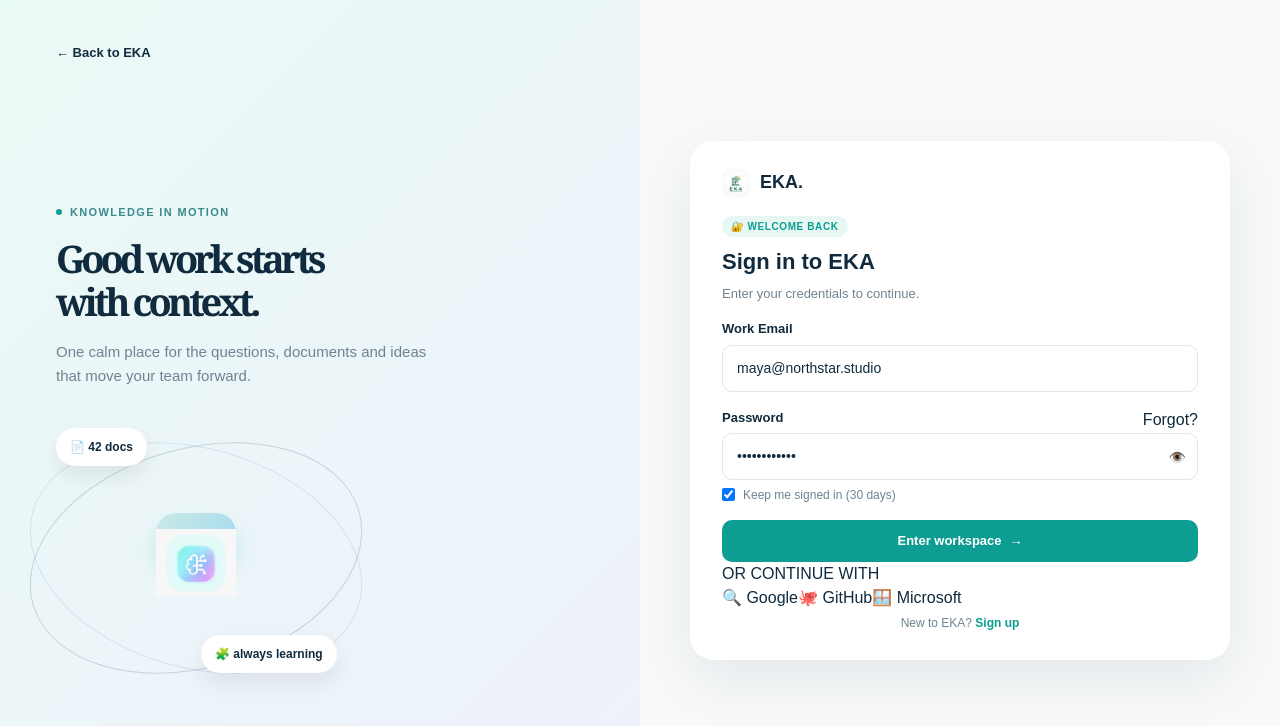
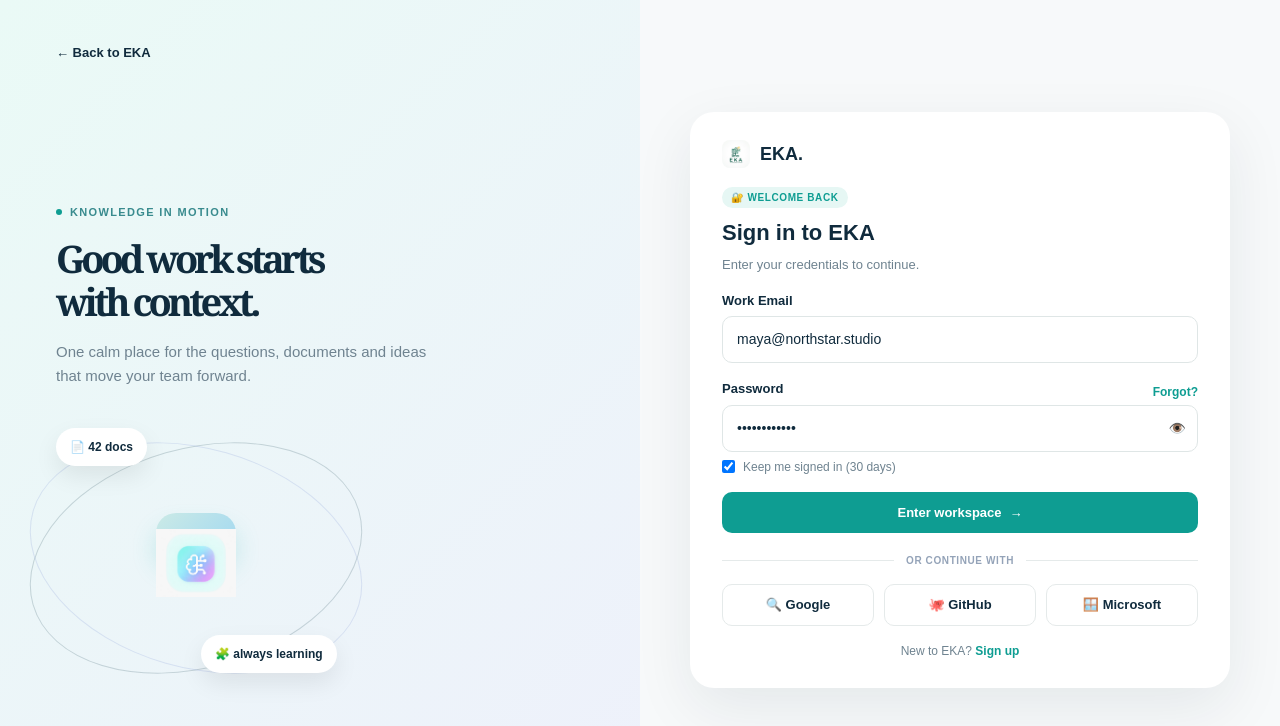
Before and after one commit to EKA-Project/enterprise-knowledge-agent, a React app in the folder frontend/: page /login in a window 1280 px wide. Shown: the top 726 px of the page. Built offline with nearby package versions, Linux system fonts and the light colour scheme; the HTML template or start-up script is replaced by a standard one.

Commit message:
Added css to login page

```diff
--- a/frontend/src/styles/auth.css
+++ b/frontend/src/styles/auth.css
@@ -946,3 +946,53 @@
 .success-value--accent {
   color: var(--teal);
 }
+/* ==========================================================================
+   Login page — social buttons, demo personas
+   ========================================================================== */
+
+.forgot-link {
+  font-size: 12px;
+  font-weight: 700;
+  color: var(--teal);
+}
+
+.auth-divider {
+  display: flex;
+  align-items: center;
+  gap: 12px;
+  margin: 20px 0 16px;
+  font-size: 10px;
+  font-weight: 800;
+  letter-spacing: 0.6px;
+  color: #94a3b8;
+}
+
+.auth-divider::before,
+.auth-divider::after {
+  content: '';
+  flex: 1;
+  height: 1px;
+  background: #e5eaea;
+}
+
+.social-login-row {
+  display: grid;
+  grid-template-columns: 1fr 1fr 1fr;
+  gap: 10px;
+  margin-bottom: 16px;
+}
+
+.social-login-btn {
+  padding: 10px;
+  border: 1px solid #e5eaea;
+  border-radius: 10px;
+  background: white;
+  font-size: 13px;
+  font-weight: 600;
+  color: var(--ink);
+  cursor: pointer;
+}
+
+.social-login-btn:hover {
+  background: #f7f9fa;
+}
```
